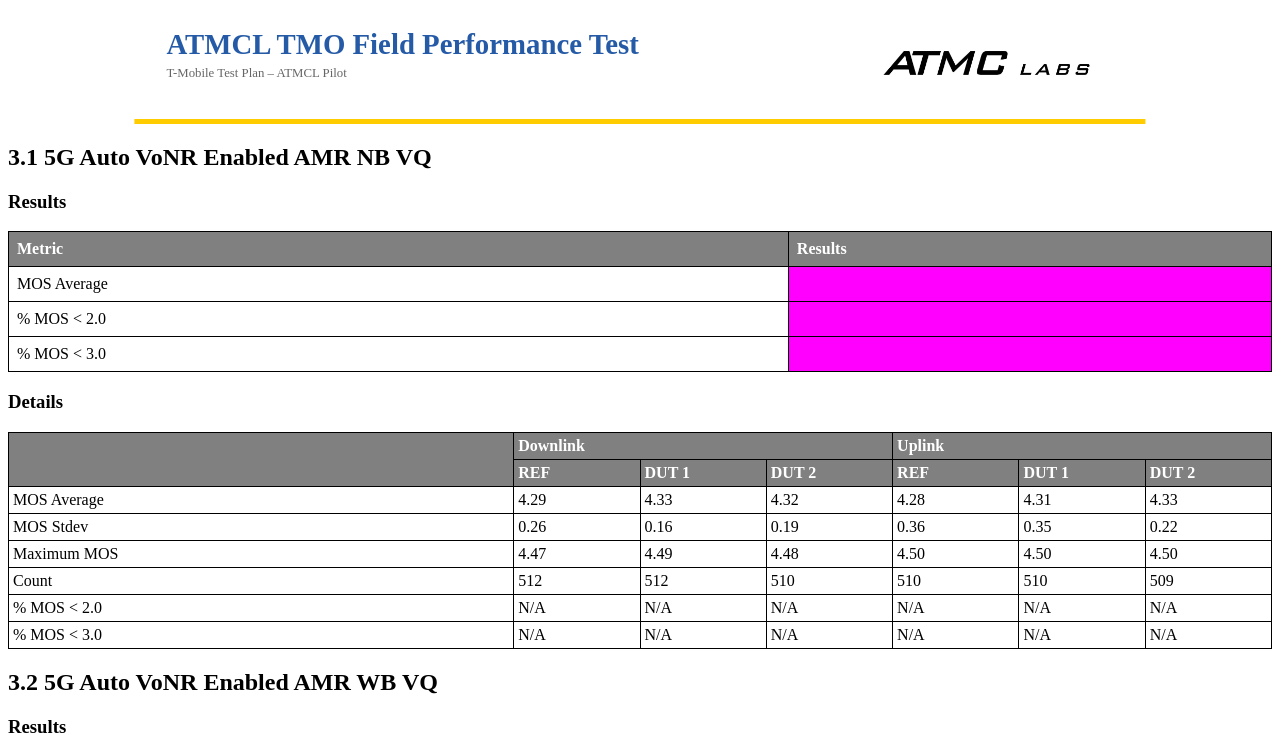
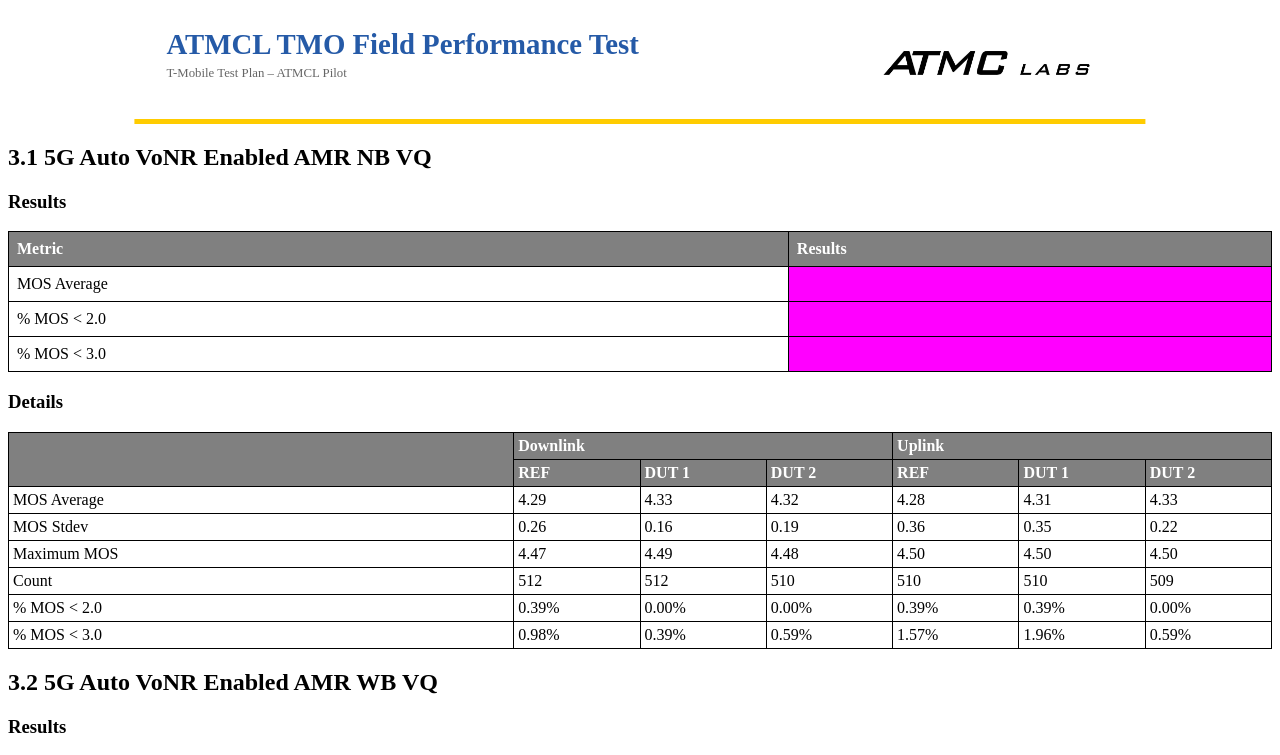
Before and after one commit to LiJieSu0/Fit4Launch_Report, a React (Create React App) app in the folder report-generator-app/: page / in a window 1280 px wide. Shown: the top 755 px of the page. Built offline with nearby package versions, Linux system fonts and the light colour scheme; what chartjs-plugin-datalabels would draw is missing.

Commit message:
modify vqAmrNb load data key

```diff
--- a/report-generator-app/src/ReportDetails/VoiceQuality/VqCases/VqAmrNbVq.js
+++ b/report-generator-app/src/ReportDetails/VoiceQuality/VqCases/VqAmrNbVq.js
@@ -99,28 +99,28 @@ const VqAmrNbVq = () => {
     {
       metric: "% MOS < 2.0",
       downlink: {
-        ref: getAmrNbValue("REF", "dl", "percent_less_than_2", true, 2),
-        dut1: getAmrNbValue("DUT1", "dl", "percent_less_than_2", true, 2),
-        dut2: getAmrNbValue("DUT2", "dl", "percent_less_than_2", true, 2)
+        ref: getAmrNbValue("REF", "dl", "% MOS < 2.0", true, 2),
+        dut1: getAmrNbValue("DUT1", "dl", "% MOS < 2.0", true, 2),
+        dut2: getAmrNbValue("DUT2", "dl", "% MOS < 2.0", true, 2)
       },
       uplink: {
-        ref: getAmrNbValue("REF", "ul", "percent_less_than_2", true, 2),
-        dut1: getAmrNbValue("DUT1", "ul", "percent_less_than_2", true, 2),
-        dut2: getAmrNbValue("DUT2", "ul", "percent_less_than_2", true, 2)
+        ref: getAmrNbValue("REF", "ul", "% MOS < 2.0", true, 2),
+        dut1: getAmrNbValue("DUT1", "ul", "% MOS < 2.0", true, 2),
+        dut2: getAmrNbValue("DUT2", "ul", "% MOS < 2.0", true, 2)
       },
       highlight: true
     },
     {
       metric: "% MOS < 3.0",
       downlink: {
-        ref: getAmrNbValue("REF", "dl", "percent_less_than_3", true, 2),
-        dut1: getAmrNbValue("DUT1", "dl", "percent_less_than_3", true, 2),
-        dut2: getAmrNbValue("DUT2", "dl", "percent_less_than_3", true, 2)
+        ref: getAmrNbValue("REF", "dl", "% MOS < 3.0", true, 2),
+        dut1: getAmrNbValue("DUT1", "dl", "% MOS < 3.0", true, 2),
+        dut2: getAmrNbValue("DUT2", "dl", "% MOS < 3.0", true, 2)
       },
       uplink: {
-        ref: getAmrNbValue("REF", "ul", "percent_less_than_3", true, 2),
-        dut1: getAmrNbValue("DUT1", "ul", "percent_less_than_3", true, 2),
-        dut2: getAmrNbValue("DUT2", "ul", "percent_less_than_3", true, 2)
+        ref: getAmrNbValue("REF", "ul", "% MOS < 3.0", true, 2),
+        dut1: getAmrNbValue("DUT1", "ul", "% MOS < 3.0", true, 2),
+        dut2: getAmrNbValue("DUT2", "ul", "% MOS < 3.0", true, 2)
       },
       highlight: true
     }
@@ -134,12 +134,12 @@ const VqAmrNbVq = () => {
     },
     {
       metric: "% MOS < 2.0",
-      results: getAmrNbValue("DUT1", "dl", "percent_less_than_2", true, 2),
+      results: getAmrNbValue("DUT1", "dl", "% MOS < 2.0", true, 2),
       highlightClass: "performance-excellent-bg"
     },
     {
       metric: "% MOS < 3.0",
-      results: getAmrNbValue("DUT1", "dl", "percent_less_than_3", true, 2),
+      results: getAmrNbValue("DUT1", "dl", "% MOS < 3.0", true, 2),
       highlightClass: "performance-excellent-bg"
     }
   ];
```
